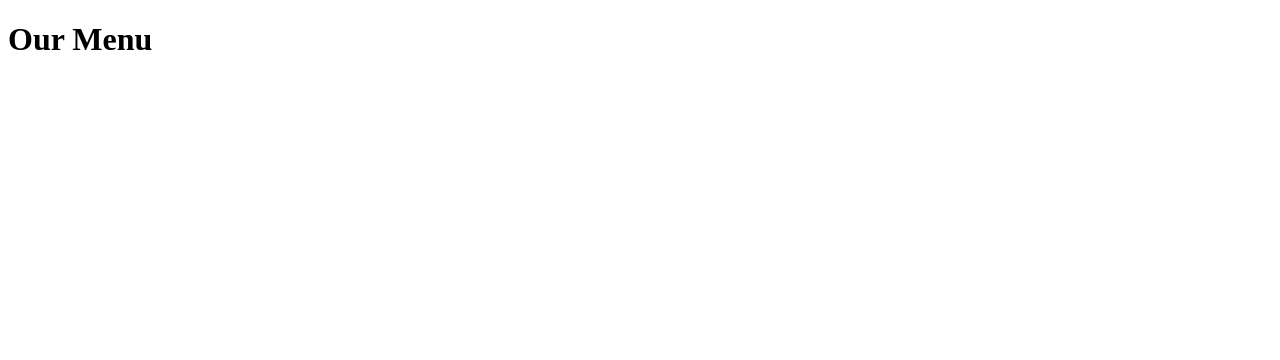
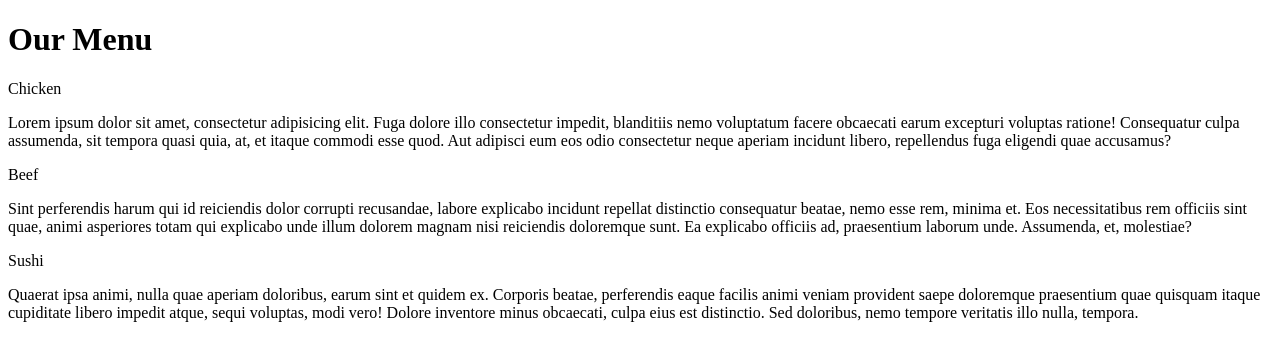
Before and after one commit to tonylds1/coursera-html, a plain HTML site: page modulo2/index.html in a window 1280 px wide. Drawn offline with Linux system fonts and the light colour scheme.

Commit message:
content elements of the page

```diff
--- a/modulo2/index.html
+++ b/modulo2/index.html
@@ -7,6 +7,18 @@
 <body>
 	<div id="container">
 		<h1>Our Menu</h1>
+		<div>
+			<span>Chicken</span>
+			<p>Lorem ipsum dolor sit amet, consectetur adipisicing elit. Fuga dolore illo consectetur impedit, blanditiis nemo voluptatum facere obcaecati earum excepturi voluptas ratione! Consequatur culpa assumenda, sit tempora quasi quia, at, et itaque commodi esse quod. Aut adipisci eum eos odio consectetur neque aperiam incidunt libero, repellendus fuga eligendi quae accusamus?</p>
+		</div>
+		<div>
+			<span>Beef</span>
+			<p>Sint perferendis harum qui id reiciendis dolor corrupti recusandae, labore explicabo incidunt repellat distinctio consequatur beatae, nemo esse rem, minima et. Eos necessitatibus rem officiis sint quae, animi asperiores totam qui explicabo unde illum dolorem magnam nisi reiciendis doloremque sunt. Ea explicabo officiis ad, praesentium laborum unde. Assumenda, et, molestiae?</p>
+		</div>
+		<div>
+			<span>Sushi</span>
+			<p>Quaerat ipsa animi, nulla quae aperiam doloribus, earum sint et quidem ex. Corporis beatae, perferendis eaque facilis animi veniam provident saepe doloremque praesentium quae quisquam itaque cupiditate libero impedit atque, sequi voluptas, modi vero! Dolore inventore minus obcaecati, culpa eius est distinctio. Sed doloribus, nemo tempore veritatis illo nulla, tempora.</p>
+		</div>
 	</div>
 </body>
 </html>
```
